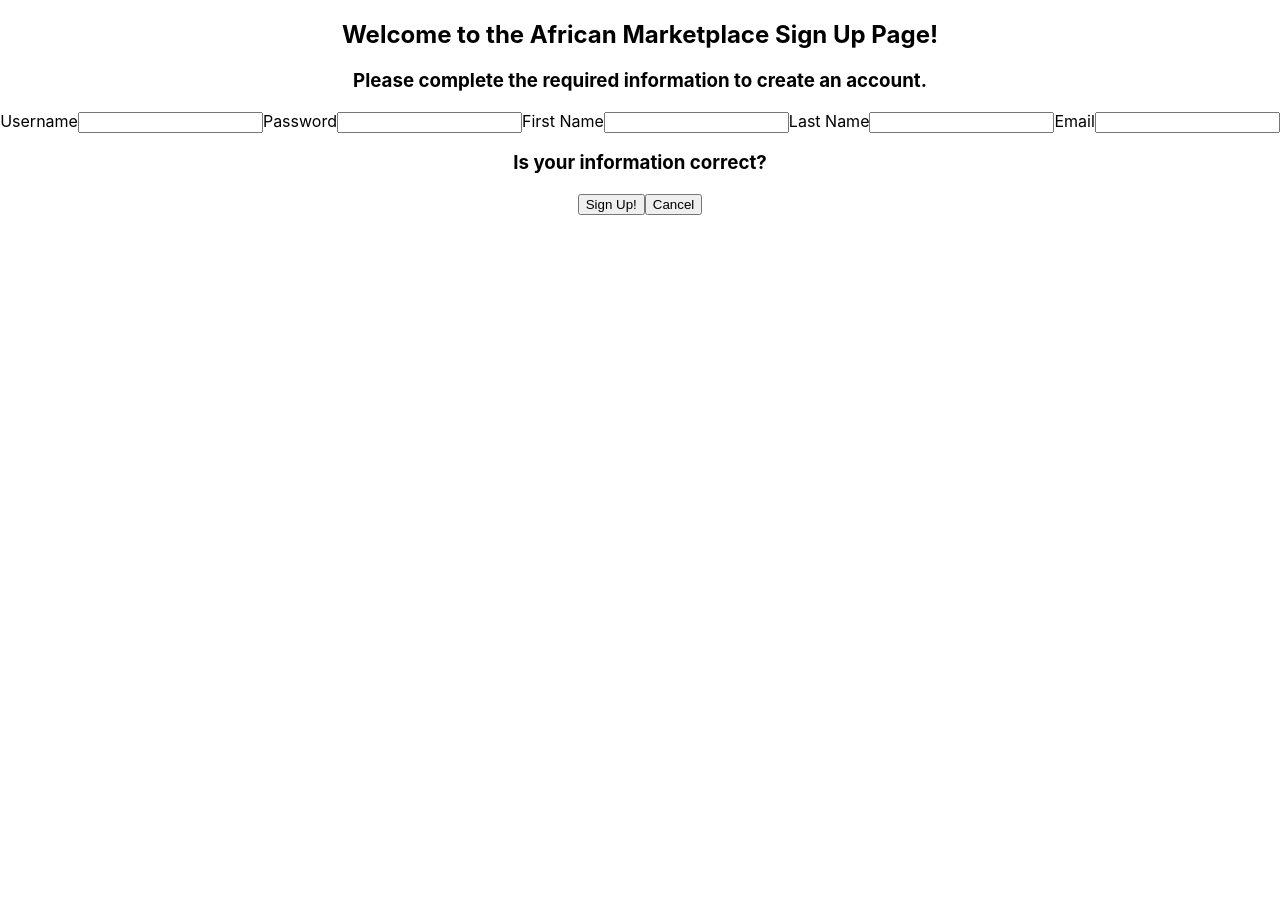
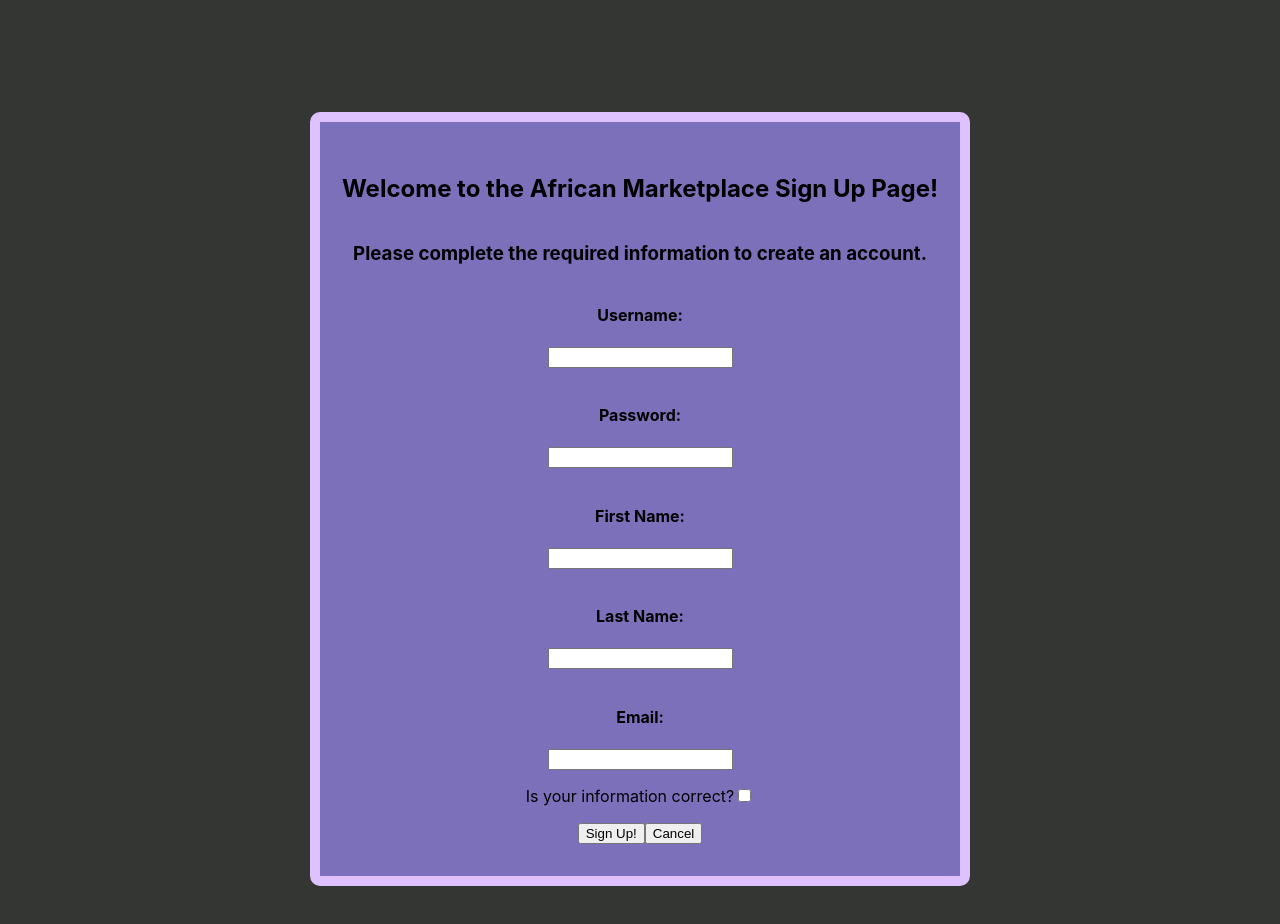
Before and after one commit to Build-Week-ft-african-marketplace-6/front-end, a React (Create React App) app: page /signUpPage in a window 1280 px wide. Shown: the top 924 px of the page. Before the commit the page ends 800 px from the top, so only its background shows below. Built offline with nearby package versions, Linux system fonts and the light colour scheme.

Commit message:
added some style to the sign up page, still wip

```diff
--- a/src/components/signUpPage.js
+++ b/src/components/signUpPage.js
@@ -1,4 +1,31 @@
 import React from 'react';
+import styled from 'styled-components';
+
+const StyledForm = styled.form`
+    background-color: #343633;
+    padding-top: 2em;
+    padding-bottom: 5em;
+`
+
+const InputBackground = styled.div`
+    background-color: #7D70BA;
+    width: 50%;
+    margin: 0 auto;
+    padding-top: 2em;
+    padding-bottom: 2em;
+    border: 10px solid #DEC1FF;
+    border-radius: 10px;
+    display: flex;
+    justify-content: center;
+    align-items: center;
+    flex-direction: column;
+    margin-top: 5em;
+`
+
+const StyledLabel = styled.label`
+    margin-bottom: 1em;
+
+`
 
 export default function SignUpForm(props) {
     const {
@@ -23,7 +50,7 @@ export default function SignUpForm(props) {
 
 
 return (
-<form id='signUp-form' onSubmit={onSubmit}>
+<StyledForm id='signUp-form' onSubmit={onSubmit}>
     <div className='form-group submit'>
         <div className='errors'>
             <div>{errors}</div>
@@ -34,11 +61,12 @@ return (
         </div>
     </div>
 
-    <div className='form-group inputs'>
+    <InputBackground className='form-group inputs'>
         <h2>Welcome to the African Marketplace Sign Up Page!</h2>
         <h3>Please complete the required information to create an account.</h3>
 
-        <label>Username
+        <h4>Username:</h4>
+        <StyledLabel>
             <input
                 id='username-input'
                 value={values}
@@ -46,9 +74,10 @@ return (
                 name='username'
                 type='text'
             />
-        </label>
+        </StyledLabel>
 
-        <label>Password
+        <h4>Password:</h4>
+        <StyledLabel>
             <input
                 id='username-input'
                 value={values}
@@ -56,9 +85,10 @@ return (
                 name='password'
                 type='text'
             />
-        </label>
+        </StyledLabel>
 
-        <label>First Name
+        <h4>First Name:</h4>
+        <StyledLabel>
             <input
                 id='first_name-input'
                 value={values}
@@ -66,9 +96,10 @@ return (
                 name='first_name'
                 type='text'
             />
-        </label>
+        </StyledLabel>
 
-        <label>Last Name
+        <h4>Last Name:</h4>
+        <StyledLabel>
             <input
                 id='last_name-input'
                 value={values}
@@ -76,9 +107,10 @@ return (
                 name='last_name'
                 type='text'
             />
-        </label>
+        </StyledLabel>
 
-        <label>Email
+        <h4>Email:</h4>
+        <StyledLabel>
             <input
                 id='email-input'
                 value={values}
@@ -86,15 +118,24 @@ return (
                 name='email'
                 type='text'
             />
-        </label>
+        </StyledLabel>
+
+
+        <StyledLabel>Is your information correct?
+            <input
+                value={values}
+                onChange={onChange}
+                name='information'
+                type='checkbox'
+            />
+        </StyledLabel>
 
         <div>
-            <h3>Is your information correct?</h3>
             <button id='signUp-button' disabled={disabled}>Sign Up!</button>
             <button id='cancel-button'>Cancel</button>
         </div>
 
-    </div>
-</form>
+    </InputBackground>
+</StyledForm>
 
 )}
```
